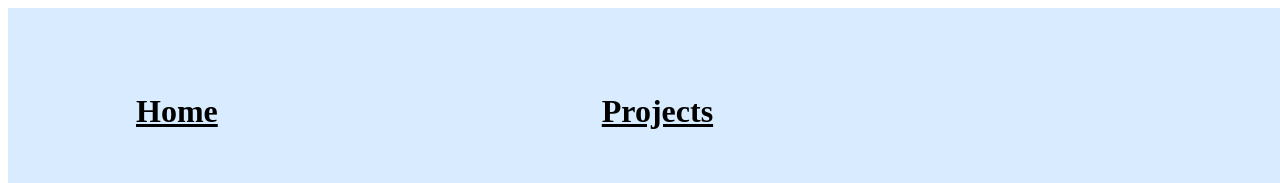
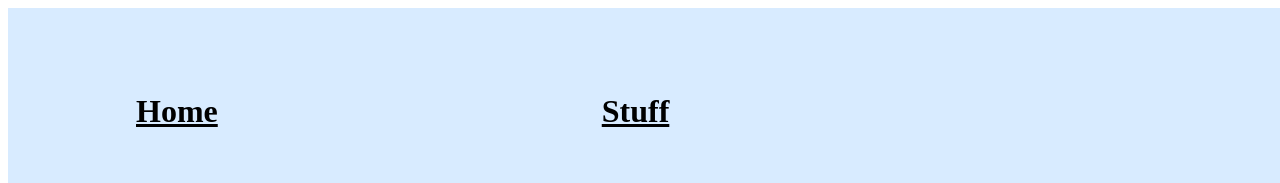
Before and after one commit to r-y4n/webapp, a Next.js app: page /projects in a window 1280 px wide. Shown: the top 183 px of the page. Built offline with nearby package versions, Linux system fonts and the light colour scheme.

Commit message:
Update projects.js

```diff
--- a/pages/projects.js
+++ b/pages/projects.js
@@ -9,7 +9,7 @@ export default function Projects() {
           <a href="/home" style={{ color: '#000000' }}>Home</a>
         </h1>
         <h1>
-          <a href="/projects" style={{ color: '#000000' }}>Projects</a>
+          <a href="/projects" style={{ color: '#000000' }}>Stuff</a>
         </h1>
       </div>
       <div className={styles.projcontainer}>
```
